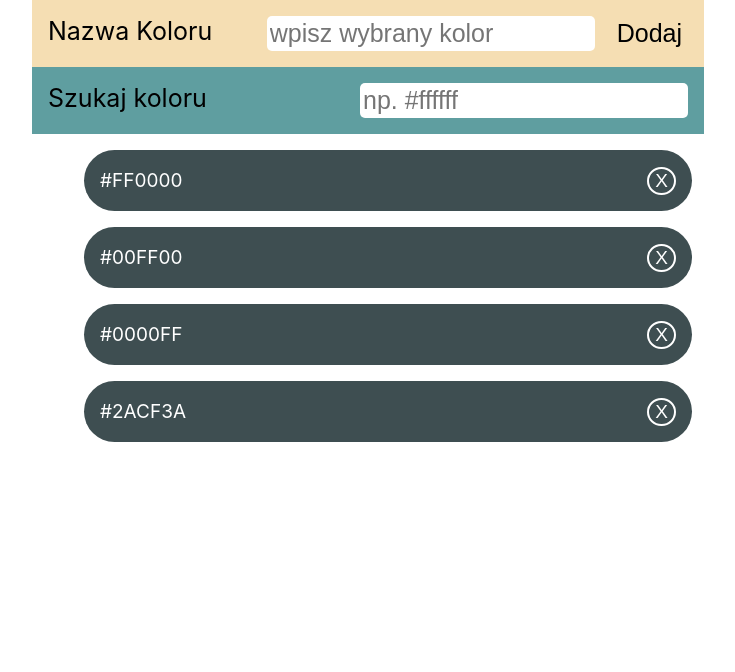
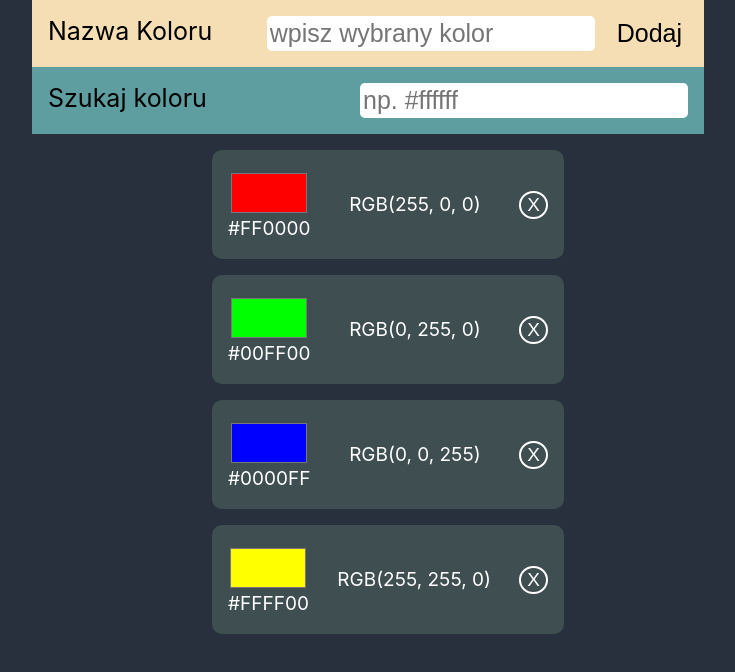
Before and after one commit to Tommy3DE/form-task, a React (Create React App) app: page / in a window 1280 px wide. Shown: the top 672 px of the page, without its empty margins (272-1007 px from the left). Built offline with nearby package versions, Linux system fonts and the light colour scheme.

Commit message:
list color rectangels added and rgb to hex functionality implemented

```diff
--- a/src/App.scss
+++ b/src/App.scss
@@ -1,3 +1,5 @@
 .App {
   text-align: center;
+  background-color: rgb(41, 48, 61);
+  height: 100vh;
 }
--- a/src/App.tsx
+++ b/src/App.tsx
@@ -6,7 +6,7 @@ import SecondForm from './components/SecondForm';
 
 function App() {
   const [color, setColor] = useState('');
-  const [colorList, setColorList] = useState<string[]>(['#FF0000', '#00FF00', '#0000FF', '#2acf3a']);
+  const [colorList, setColorList] = useState<string[]>(['#FF0000', '#00FF00', '#0000FF', '#FFFF00']);
 
   return (
     <div className="App">
--- a/src/components/FirstForm.tsx
+++ b/src/components/FirstForm.tsx
@@ -1,4 +1,4 @@
-import { ChangeEvent, Dispatch, FormEvent, SetStateAction, useEffect } from 'react';
+import { ChangeEvent, Dispatch, FormEvent, SetStateAction } from 'react';
 import './forms.scss'
 
 interface FirstFormProps {
@@ -8,16 +8,12 @@ interface FirstFormProps {
 }
 
 const FirstForm = ({ color, setColor, setColorList }: FirstFormProps) => {
-  useEffect(() => {
-    getSavedColors()
-  }, [])
 
   const handleSubmit = (event: FormEvent<HTMLFormElement>) => {
     event.preventDefault();
     if (inputIsValid(color)) {
       setColorList((prevColorList) => [...prevColorList, color]);
       setColor('');
-      localStorage.setItem('colors', JSON.stringify([...getSavedColors(), color]));
     }
   };
 
@@ -37,11 +33,6 @@ const FirstForm = ({ color, setColor, setColorList }: FirstFormProps) => {
     return /^#[a-fA-F0-9]{6}$/.test(value);
   };
 
-  const getSavedColors = (): string[] => {
-    const savedColorsString = localStorage.getItem('colors');
-    return savedColorsString ? JSON.parse(savedColorsString) : [];
-
-  };
 
   return (
     <form onSubmit={handleSubmit} className='goonline_firstForm'>
--- a/src/components/List.tsx
+++ b/src/components/List.tsx
@@ -13,6 +13,14 @@ const List = ({ colorList, setColorList }: ListProps) => {
     setColorList(newList);
   }
 
+  const hexToRGB = (hex: string) => {
+    hex = hex.replace('#', '')
+    const r = parseInt(hex.substring(0, 2), 16)
+    const g = parseInt(hex.substring(2, 4), 16)
+    const b = parseInt(hex.substring(4, 6), 16)
+    return 'RGB(' + r + ', ' + g + ', ' + b + ')';
+  }
+
   return (
     <div>
       <ul className='goonline_list-ul'>
@@ -20,8 +28,11 @@ const List = ({ colorList, setColorList }: ListProps) => {
           <li key={index} onDoubleClick={() => handleDelete(index)}>
             <div className='goonline_list-ul-content'>
               <p>
+                <input type='color' value={color} disabled={true} />
                 {color.toUpperCase()}
-
+              </p>
+              <p>
+                {hexToRGB(color)}
               </p>
               <button onClick={() => handleDelete(index)}>
                 X
--- a/src/components/list.scss
+++ b/src/components/list.scss
@@ -1,12 +1,12 @@
 .goonline_list-ul {
     list-style: none;
-    width: 50%;
+    width: 30%;
     margin: auto;
 
     li {
       margin: 1rem 1rem;
       background-color: rgb(62, 78, 81);
-      border-radius: 50px;
+      border-radius: 10px;
 
       .goonline_list-ul-content {
         margin: 1rem;
@@ -22,6 +22,10 @@
         p {
           font-size: 19px;
           color: white;
+          display: flex;
+          flex-direction: column;
+          justify-content: center;
+          align-items: center;
         }
 
         button {
@@ -38,6 +42,13 @@
             color: red;
             border-color: red;
         }
+        input{
+          padding: 0;
+          background-color: transparent;
+          border: none;
+          height: 3rem;
+          width: 5rem;
+        }
       }
     }
   }
```
